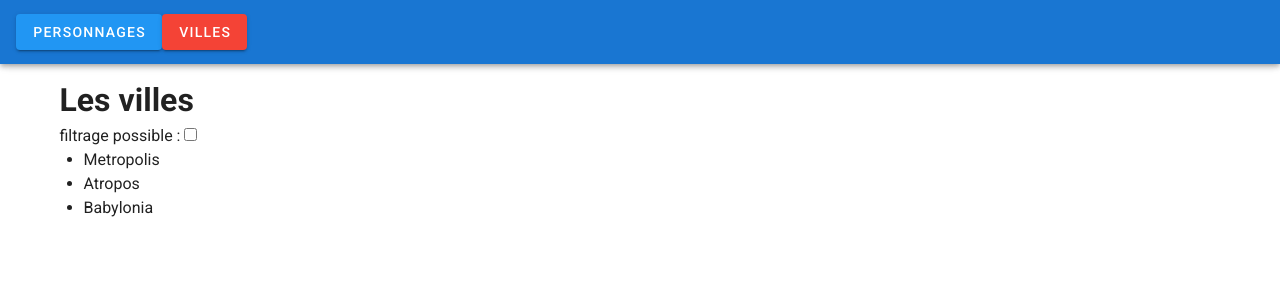
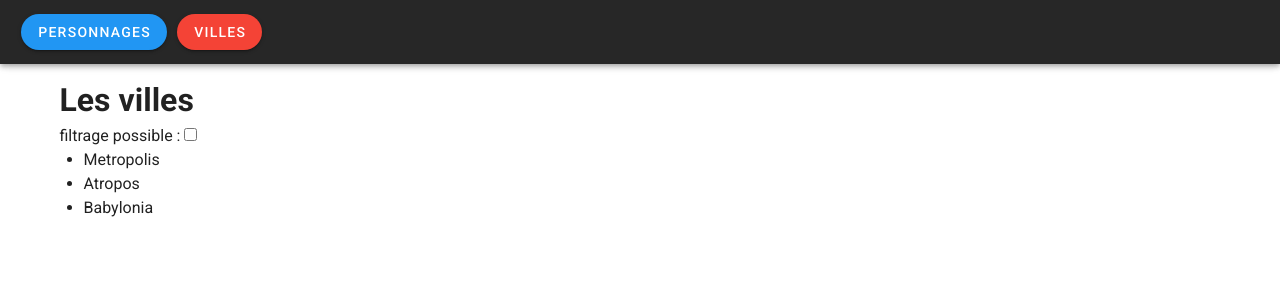
Before and after one commit to MaxencePaulin/rpg, a Vue app: page /towns in a window 1280 px wide. Shown: the top 300 px of the page. Built offline with nearby package versions, Linux system fonts and the light colour scheme.

Commit message:
tp4 part 1

```diff
--- a/src/App.vue
+++ b/src/App.vue
@@ -2,7 +2,7 @@
   <v-app>
     <v-app-bar
       app
-      color="primary"
+      color="dark"
       dark
     >
       <NavBar :titles="titles" @menu-clicked="goTo"></NavBar>
--- a/src/components/NavBar.vue
+++ b/src/components/NavBar.vue
@@ -1,6 +1,6 @@
 <template>
   <div>
-    <v-btn v-for="(but, index) in titles" :key="index" :color="but.color" @click="$emit('menu-clicked', index)">
+    <v-btn class="navbtn" rounded v-for="(but, index) in titles" :key="index" :color="but.color" @click="$emit('menu-clicked', index)">
       {{but.text}}
     </v-btn>
   </div>
@@ -14,5 +14,7 @@ export default {
 </script>
 
 <style scoped>
-
+.navbtn {
+    margin: 5px;
+}
 </style>
--- a/src/components/ShopDetails.vue
+++ b/src/components/ShopDetails.vue
@@ -86,10 +86,15 @@ export default {
     ...mapMutations(['sell']),
     buyOneItem(index) {
       console.log('achat de '+this.shop.itemStock[index].nom)
-        if (this.getOrCurrentPerso() >= this.shop.itemStock[index].prix) {
+        if (this.getOrCurrentPerso() === 0) {
+            alert('Vous devez sélectionner un personnage avant de pouvoir acheter des objets.')
+        }
+        else if (this.getOrCurrentPerso() < this.shop.itemStock[index].prix) {
+            alert('Vous n\'avez pas assez d\'argent pour acheter cet objet.')
+        }
+        else {
             return this.sell(this.shop.itemStock[index])
         }
-        alert('Pas assez d\'or ou pas de personnage sélectionné');
     },
     buySelectedItems() {
       console.log('achat des items d\'indice '+this.idSelectedItemsStock)
```
